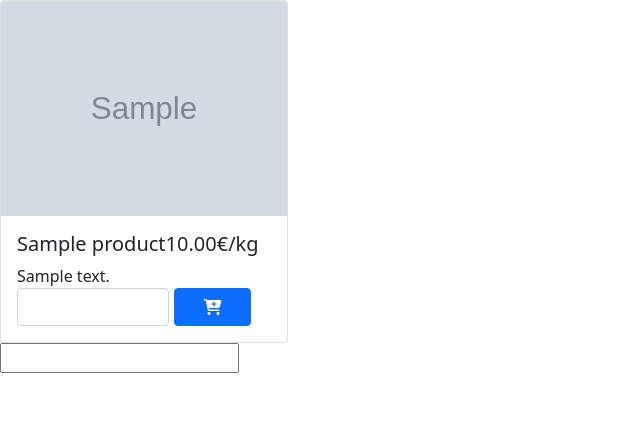
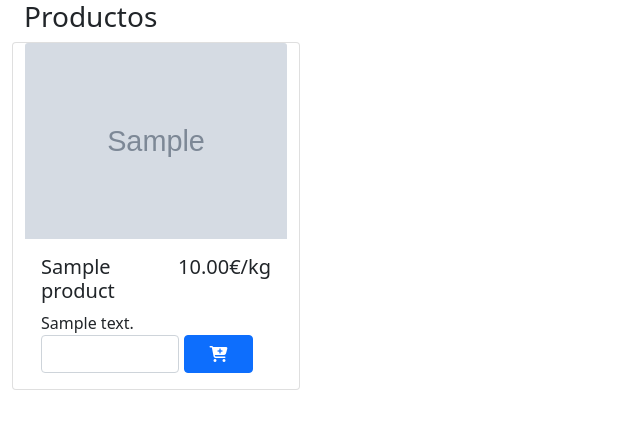
Before and after one commit to sofi131/app-carrito, a PHP site: page / in a window 1280 px wide. Shown: the top 429 px of the page, without its empty margins (0-640 px from the left). Run offline with PHP 8.4, Linux system fonts and the light colour scheme; tables that the repository leaves empty hold one stand-in row (values such as "Sample post"); grey boxes marked "Sample" are stand-in pictures.

Commit message:
clase row

```diff
--- a/index.php
+++ b/index.php
@@ -23,6 +23,10 @@ $resultados = $consulta->fetchAll(PDO::FETCH_ASSOC);
 </head>
 
 <body>
+    <div class="container contenedor-productos row">
+
+        <h3>Productos</h3>
+
         <?php
         // Mostrar los resultados
         foreach ($resultados as $product) {
@@ -46,7 +50,7 @@ $resultados = $consulta->fetchAll(PDO::FETCH_ASSOC);
       </div>';
         }
         ?>
-<input type="number" name="" id="">
+    </div>
     <!-- Optional JavaScript; choose one of the two! -->
 
     <!-- Option 1: Bootstrap Bundle with Popper -->
```
Lines whose indentation alone changed are shown as unchanged.
